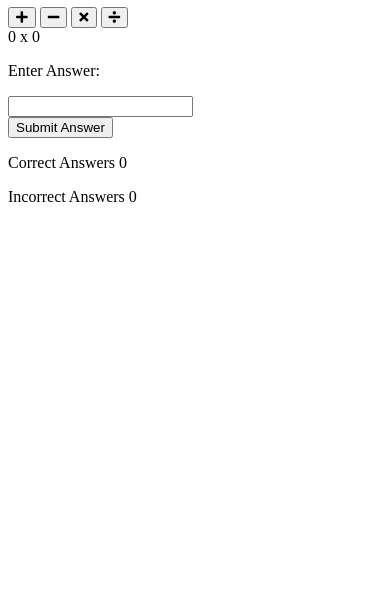
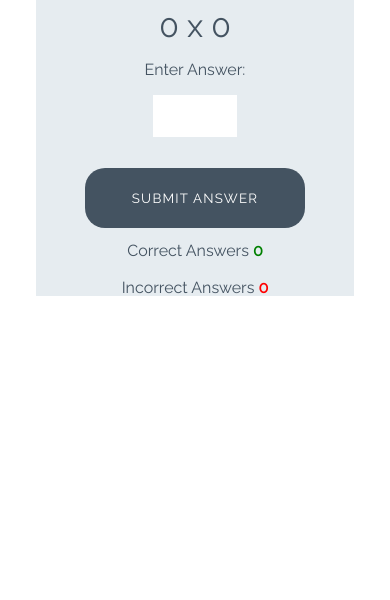
Before and after one commit to TBerrigan2101/love-maths, a plain HTML site: page index.html in a window 390 px wide. Shown: the part 244-844 px from the top of the page. Drawn offline with Linux system fonts and the light colour scheme.

Commit message:
Update to HTML file

```diff
--- a/assets/css/style.css
+++ b/assets/css/style.css
@@ -0,0 +1,251 @@
+
+body {
+    background-color: white;
+    font-family: "Raleway", sans-serif;
+    color: #445361;
+    text-align: center;
+}
+
+/* --------- Heading */
+
+.heading {
+    text-align: center;
+    font-size: 2.5rem;
+}
+
+.logo {
+    height: 40px;
+    padding-right: 5px;
+}
+
+/* --------- Game layout */
+
+.game-area {
+    background-color: #E6ECF0;
+    box-sizing: border-box;
+    width: 85%;
+    height: 65vh;
+    max-height: 450px;
+    max-width: 830px;
+    margin-left: auto;
+    margin-right: auto;
+    padding: 1%;
+}
+
+.question-area {
+    width: 50%;
+    font-size: 2rem;
+    margin: auto;
+    padding: 50px 0;
+}
+
+.question-area span {
+    padding: 0 15px;
+}
+
+.score-area {
+    margin: 5px auto;
+    width: 60%;
+    font-size: 1.2rem;
+}
+
+.controls-area {
+    width: 85%;
+    margin: 30px auto;
+}
+
+#score {
+    color: green;
+    font-weight: bold;
+}
+
+#incorrect {
+    color: red;
+    font-weight: bold;
+}
+
+.answer-message {
+    display: none;
+    font-size: 1rem;
+}
+
+#answer-box {
+    border: none;
+    color: #445361;
+    display: inline-block;
+    height: 40px;
+    width: 80px;
+    font-size: 1.2rem;
+}
+
+.scores {
+    display: inline-block;
+    padding: 25px;
+}
+
+/* --------- Buttons */
+
+.btn {
+    width: 220px;
+    height: 60px;
+    font-family: "Raleway", sans-serif;
+    text-transform: uppercase;
+    letter-spacing: 1.2px;
+    color: white;
+}
+
+.btn:focus {
+    outline: none;
+}
+
+.btn--big {
+    padding-top: 10px;
+    border-radius: 50%;
+    background-color: white;
+    border: 10px solid;
+    width: 100px;
+    height: 100px;
+    font-size: 3.2rem;
+    margin: 0 30px;
+    transition: all 0.5s;
+}
+
+.btn--big::after{
+    content: attr(data-type);
+    font-size: 1rem;
+    color: #445361;
+    position: relative;
+    left: -0.5em;
+}
+
+.btn--blue {
+    border-color: blue;
+    color: blue;
+}
+
+.btn--blue:active,
+.btn--blue:hover {
+    background-color: darkblue;
+    color: white;
+}
+
+.btn--orange {
+    border-color: orange;
+    color: orange;
+}
+
+.btn--orange:active,
+.btn--orange:hover {
+    background-color: darkorange;
+    color: white;
+}
+
+.btn--red {
+    border-color: red;
+    color: red;
+}
+
+.btn--red:active,
+.btn--red:hover {
+    background-color: darkred;
+    color: white;
+}
+
+.btn--green {
+    border-color: green;
+    color: green;
+}
+
+.btn--green:active,
+.btn--green:hover {
+    background-color: darkgreen;
+    color: white;
+}
+
+.btn--gray {
+    margin-top: 25px;
+    background-color: #445361;
+    border: 1px transparent;
+    border-radius: 20px;
+}
+
+.btn--gray:active,
+.btn--gray:hover {
+    background-color: #0d1013;
+}
+
+/* --------- Media queries */
+
+@media (max-width: 414px) {
+    .controls-area {
+        width: 100%;
+    }
+
+    .btn--big {
+        margin: 0 10px;
+        padding: 5px;
+        border: 5px solid;
+        width: 50px;
+        height: 50px;
+        font-size: 1.5rem;
+    }
+
+    .btn--big::after {
+        font-size: 0.6rem;
+        left: -0.7rem;
+    }
+
+    .question-area {
+        padding: 10% 0;
+        width: 100%;
+    }
+
+    .question-area span {
+        padding: 0;
+    }
+
+    .answer-message {
+        display: block;
+    }
+
+    #answer-box {
+        display: block;
+        margin: 0 auto;
+    }
+    .btn--gray {
+        margin-top: 0;
+    }
+
+    .score-area {
+        width: 100%;
+    }
+
+    .scores {
+        margin: 0.5em auto;
+        display: block;
+        padding: 5px;
+    }
+
+    .heading {
+        font-size: 2rem;
+    }
+}
+
+@media (max-width: 320px) {
+    .game-area {
+        height: 70vh;
+    }
+
+    .controls-area {
+        width: 75%;
+        margin: 10px auto;
+    }
+
+    .btn--big {
+        margin: 10px 10px;
+    }
+    .question-area {
+        padding: 10px 0;
+    }
+
+}
--- a/index.html
+++ b/index.html
@@ -5,12 +5,12 @@
     <meta http-equiv="X-UA-Compatible" content="IE=edge">
     <meta name="viewport" content="width=device-width, initial-scale=1.0">
 
-    <!-- font awesome and google fonts-->
-    <link rel="stylesheet" href="https://use.fontawesome.com/releases/v5.7.2/css/all.css" integrity="sha384-fnmOCqbTlWIlj8LyTjo7mOUStjsKC4pOpQbqyi7RrhN7udi9RwhKkMHpvLbHG9Sr" crossorigin="anonymous">
-    <link href="https://fonts.googleapis.com/css?family=Raleway%7CRighteous" rel="stylesheet">
+ <!-- font awesome and google fonts -->
+ <link rel="stylesheet" href="https://use.fontawesome.com/releases/v5.7.2/css/all.css"
+ integrity="sha384-fnmOCqbTlWIlj8LyTjo7mOUStjsKC4pOpQbqyi7RrhN7udi9RwhKkMHpvLbHG9Sr" crossorigin="anonymous">
+<link href="https://fonts.googleapis.com/css?family=Raleway%7CRighteous" rel="stylesheet">
 
-    <link rel="stylesheet" href="assets/css/style.css">
-    <link rel='shortcut icon' type='image/x-icon' href='assets/images/favicon.ico' />
+<link rel="stylesheet" href="assets/css/style.css">
     <title>Love Maths</title>
 </head>
 <body>
```
